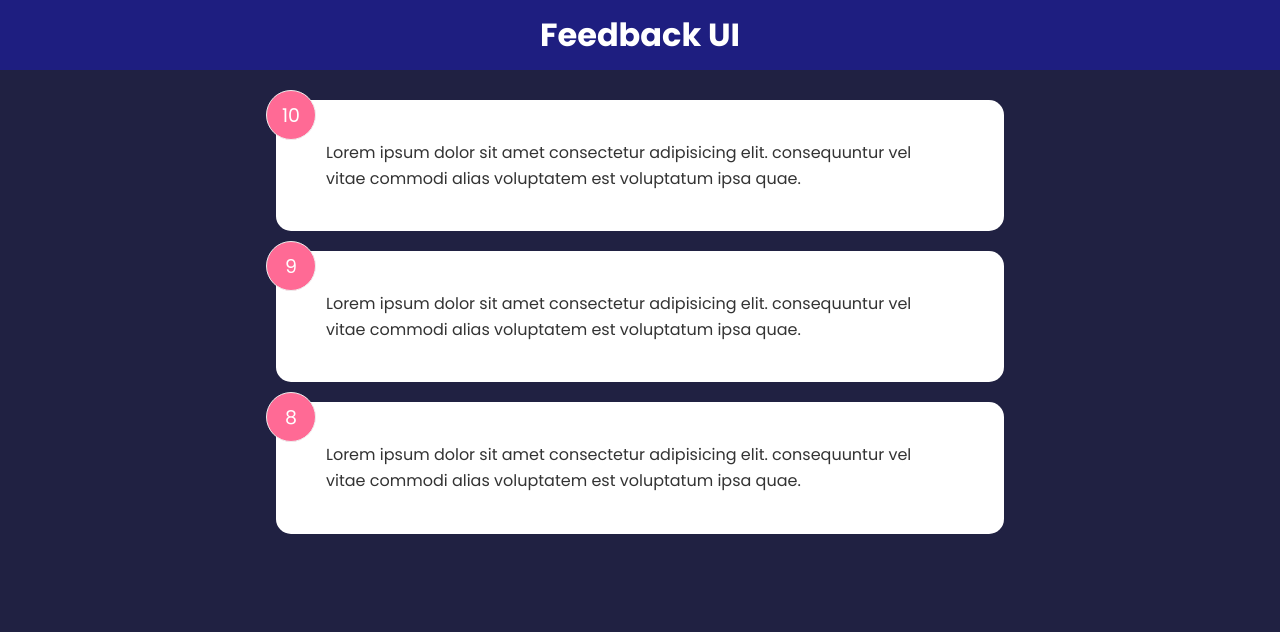
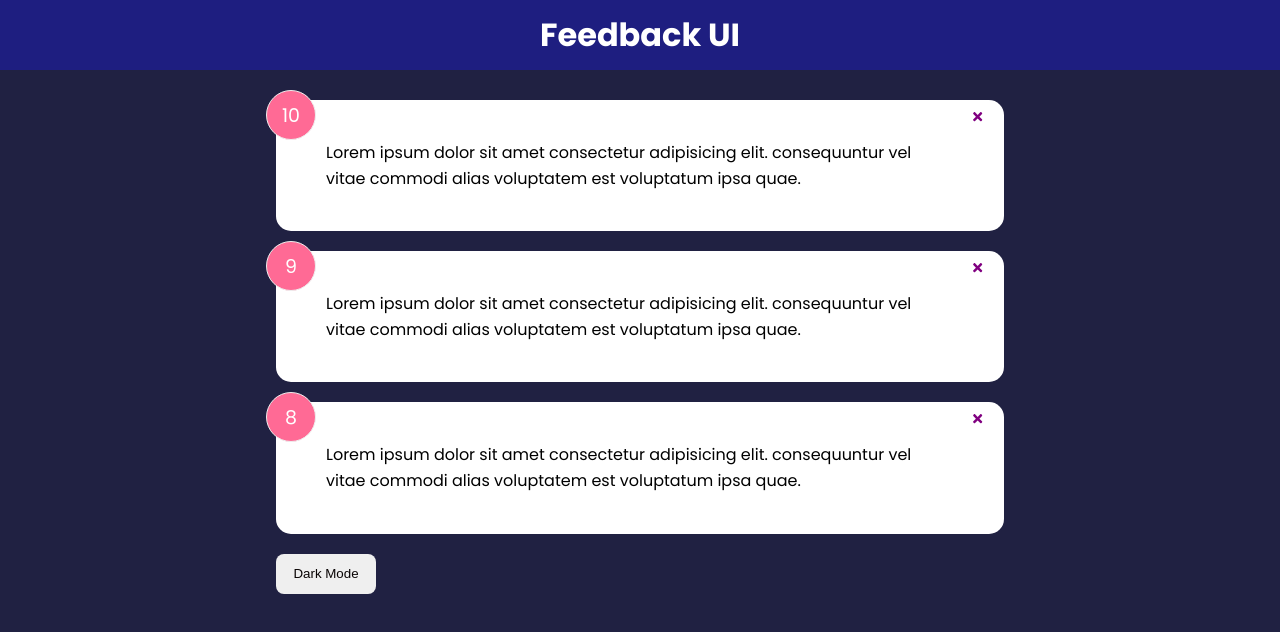
Before and after one commit to ikarthick/Feedback_UI, a React (Create React App) app: page / in a window 1280 px wide. Shown: the top 632 px of the page. Built offline with nearby package versions, Linux system fonts and the light colour scheme.

Commit message:
Delete Function and Dark mode added

```diff
--- a/package.json
+++ b/package.json
@@ -8,6 +8,7 @@
     "@testing-library/user-event": "^13.5.0",
     "react": "^17.0.2",
     "react-dom": "^17.0.2",
+    "react-icons": "^4.3.1",
     "react-scripts": "5.0.0",
     "web-vitals": "^2.1.2"
   },
--- a/src/App.js
+++ b/src/App.js
@@ -7,11 +7,29 @@ function App(){
 
     const [feedback, setFeedbackData] = useState(FeedbackData)
 
+    const [darkmode, setDarkmode] = useState(false);
+
+
+    const Darkmode = () => (
+        setDarkmode((prev) => (
+            !prev
+        ))
+    )
+
+    const deleteFeedback = (id) => {
+
+       if(window.confirm("Are you sure to delete this feedback?")){
+           setFeedbackData(feedback.filter((item) => item.id !== id))
+       }
+
+    }
+
     return (
         <>
         <Header text='Feedback UI' />
         <div className='container'>
-           <FeedbackList feedback={feedback} />
+           <FeedbackList feedback={feedback} darkmode={darkmode} handleDelete={deleteFeedback} />
+           <button className='btn' onClick={Darkmode} >Dark Mode</button>
     </div>
         </>
     )
--- a/src/components/FeedbackItem.jsx
+++ b/src/components/FeedbackItem.jsx
@@ -1,12 +1,14 @@
-
-function FeedbackItem( {item} ) {
+import Card from './shared/Card';
+import { FaTimes } from 'react-icons/fa'
+function FeedbackItem( {item,darkmode,handleDelete} ) {
 
     return (
-        <div className='card'>
+        <Card reverse={darkmode}>
             <div className='num-display'>{item.rating}</div>
+            <button onClick={() => handleDelete(item.id)} className='close'><FaTimes color='purple'></FaTimes></button>
             <div className='text-display'>{item.text}</div>
         {/*    <button onClick={HandleClick} >Change Rating</button>  */}
-        </div>
+        </Card>
     )
 }
 
--- a/src/components/FeedbackList.jsx
+++ b/src/components/FeedbackList.jsx
@@ -1,6 +1,7 @@
 import FeedbackItem from "./FeedbackItem";
 
-function FeedbackList( {feedback} ) {
+function FeedbackList( {feedback,darkmode,handleDelete} ) {
+
 
     if(!feedback || feedback.length === 0){
         return 'No feedback fetched'
@@ -9,7 +10,7 @@ function FeedbackList( {feedback} ) {
     return (
         <div className='feedback-list'>
             {feedback.map((item) => (
-               <FeedbackItem key={item.id} item={item} />
+               <FeedbackItem key={item.id} item={item} darkmode={darkmode} handleDelete={handleDelete} />
             ))}
         </div>
     )
--- /dev/null
+++ b/src/components/shared/Card.jsx
@@ -0,0 +1,11 @@
+function Card({children, reverse}) {
+    return (
+        <div className='card' style={{
+            backgroundColor: reverse ? 'rgba(0,0,0,0.4)' : '#fff',
+            color: reverse ? '#fff' : 'rgba(0,0,0,7)'
+        }}>
+            { children }</div>
+    )
+}
+
+export default Card
--- a/src/index.css
+++ b/src/index.css
@@ -150,7 +150,7 @@ input:focus {
   color: #fff;
   border: 0;
   border-radius: 8px;
-  color: #fff;
+  color: rgb(10, 5, 5);
   width: 100px;
   height: 40px;
   cursor: pointer;
```
Also changed, not shown: 1 other file (tests, documents, lock files or other folders).
